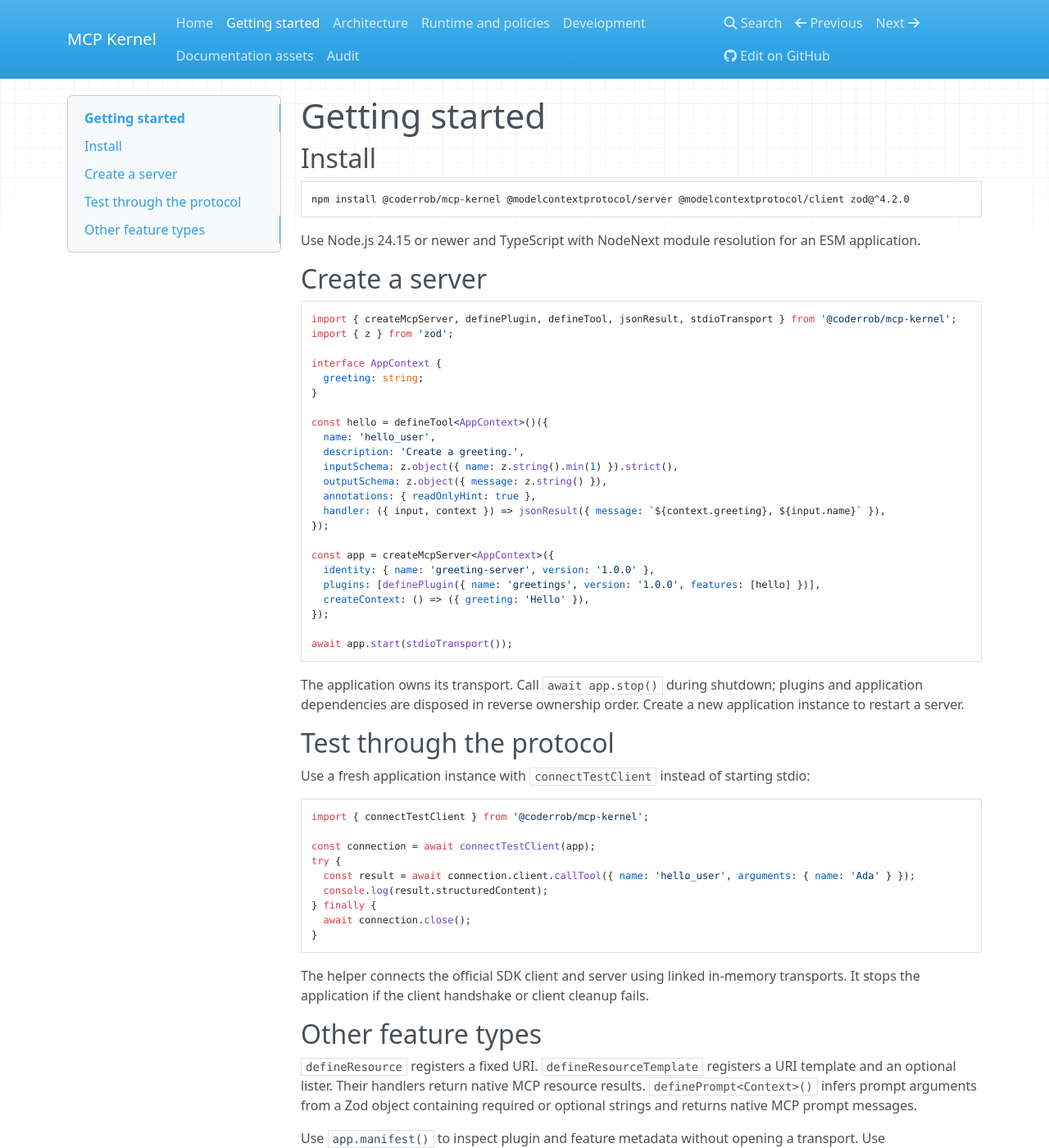
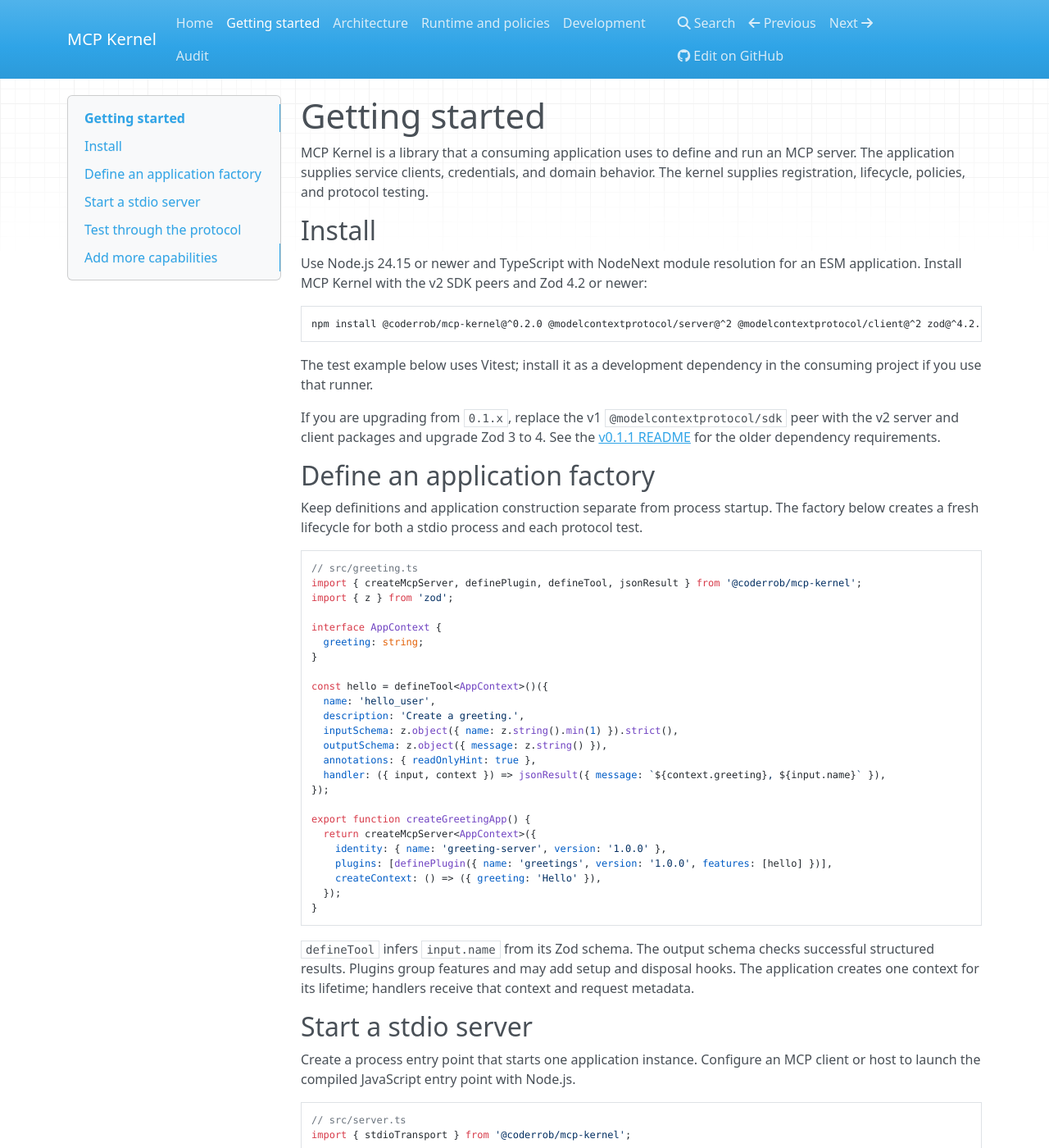
Before and after one commit to Coderrob/mcp-kernel, an MkDocs documentation site: the page built from docs/getting-started.md, in a window 1280 px wide and 1400 px high. Shown: the whole window at 82% size. Built offline with MkDocs 1.6.1, drawn with Linux system fonts in a browser that asks for light colours; nearby versions of some CDN libraries; some of the changed text lies outside the part shown.

Commit message:
Release v0.2.0: MCP SDK v2 and product documentation (#5)
* chore: prepare v0.2.0 release

* docs: remove unused logo generation prompt

---------

Co-authored-by: coderrob <rob@coderrob.cm>

````diff
--- a/docs/getting-started.md
+++ b/docs/getting-started.md
@@ -1,17 +1,26 @@
 # Getting started
+
+MCP Kernel is a library that a consuming application uses to define and run an MCP server. The application supplies service clients, credentials, and domain behavior. The kernel supplies registration, lifecycle, policies, and protocol testing.
 
 ## Install
 
+Use Node.js 24.15 or newer and TypeScript with NodeNext module resolution for an ESM application. Install MCP Kernel with the v2 SDK peers and Zod 4.2 or newer:
+
 ```bash
-npm install @coderrob/mcp-kernel @modelcontextprotocol/server @modelcontextprotocol/client zod@^4.2.0
+npm install @coderrob/mcp-kernel@^0.2.0 @modelcontextprotocol/server@^2 @modelcontextprotocol/client@^2 zod@^4.2.0
 ```
 
-Use Node.js 24.15 or newer and TypeScript with NodeNext module resolution for an ESM application.
+The test example below uses Vitest; install it as a development dependency in the consuming project if you use that runner.
 
-## Create a server
+If you are upgrading from `0.1.x`, replace the v1 `@modelcontextprotocol/sdk` peer with the v2 server and client packages and upgrade Zod 3 to 4. See the [v0.1.1 README](https://github.com/Coderrob/mcp-kernel/blob/v0.1.1/README.md) for the older dependency requirements.
+
+## Define an application factory
+
+Keep definitions and application construction separate from process startup. The factory below creates a fresh lifecycle for both a stdio process and each protocol test.
 
 ```typescript
-import { createMcpServer, definePlugin, defineTool, jsonResult, stdioTransport } from '@coderrob/mcp-kernel';
+// src/greeting.ts
+import { createMcpServer, definePlugin, defineTool, jsonResult } from '@coderrob/mcp-kernel';
 import { z } from 'zod';
 
 interface AppContext {
@@ -27,37 +36,65 @@ const hello = defineTool<AppContext>()({
   handler: ({ input, context }) => jsonResult({ message: `${context.greeting}, ${input.name}` }),
 });
 
-const app = createMcpServer<AppContext>({
-  identity: { name: 'greeting-server', version: '1.0.0' },
-  plugins: [definePlugin({ name: 'greetings', version: '1.0.0', features: [hello] })],
-  createContext: () => ({ greeting: 'Hello' }),
-});
-
-await app.start(stdioTransport());
+export function createGreetingApp() {
+  return createMcpServer<AppContext>({
+    identity: { name: 'greeting-server', version: '1.0.0' },
+    plugins: [definePlugin({ name: 'greetings', version: '1.0.0', features: [hello] })],
+    createContext: () => ({ greeting: 'Hello' }),
+  });
+}
 ```
 
-The application owns its transport. Call `await app.stop()` during shutdown; plugins and application dependencies are disposed in reverse ownership order. Create a new application instance to restart a server.
+`defineTool` infers `input.name` from its Zod schema. The output schema checks successful structured results. Plugins group features and may add setup and disposal hooks. The application creates one context for its lifetime; handlers receive that context and request metadata.
+
+## Start a stdio server
+
+Create a process entry point that starts one application instance. Configure an MCP client or host to launch the compiled JavaScript entry point with Node.js.
+
+```typescript
+// src/server.ts
+import { stdioTransport } from '@coderrob/mcp-kernel';
+
+import { createGreetingApp } from './greeting.js';
+
+const app = createGreetingApp();
+await app.start(stdioTransport());
+
+for (const signal of ['SIGINT', 'SIGTERM'] as const) {
+  process.once(signal, () => {
+    void app.stop(signal);
+  });
+}
+```
+
+Stdio reserves stdout for MCP messages. Send logs to stderr with `createStderrLogger`, and keep secrets out of free-form log messages. `stop` closes the SDK server and disposes initialized plugins and application context. It is terminal: create another application instance to restart.
 
 ## Test through the protocol
 
-Use a fresh application instance with `connectTestClient` instead of starting stdio:
+Use a **new** application instance for an in-memory test. `connectTestClient` starts it on linked official SDK transports and returns a client plus an idempotent cleanup method.
 
 ```typescript
+// test/greeting.test.ts
 import { connectTestClient } from '@coderrob/mcp-kernel';
+import { expect, it } from 'vitest';
 
-const connection = await connectTestClient(app);
-try {
-  const result = await connection.client.callTool({ name: 'hello_user', arguments: { name: 'Ada' } });
-  console.log(result.structuredContent);
-} finally {
-  await connection.close();
-}
+import { createGreetingApp } from '../src/greeting.js';
+
+it('greets a caller through MCP', async () => {
+  const connection = await connectTestClient(createGreetingApp());
+  try {
+    const result = await connection.client.callTool({ name: 'hello_user', arguments: { name: 'Ada' } });
+    expect(result.structuredContent).toEqual({ message: 'Hello, Ada' });
+  } finally {
+    await connection.close();
+  }
+});
 ```
 
-The helper connects the official SDK client and server using linked in-memory transports. It stops the application if the client handshake or client cleanup fails.
+This exercises SDK registration, input validation, invocation, result conversion, and cleanup. Add tests in the consuming application for its actual stdio or HTTP startup, authentication, and service integrations.
 
-## Other feature types
+## Add more capabilities
 
-`defineResource` registers a fixed URI. `defineResourceTemplate` registers a URI template and an optional lister. Their handlers return native MCP resource results. `definePrompt<Context>()` infers prompt arguments from a Zod object containing required or optional strings and returns native MCP prompt messages.
+`defineResource` registers a fixed URI; `defineResourceTemplate` registers a parameterized URI and optional lister. Their handlers return native MCP resource results. `definePrompt<Context>()` infers prompt arguments from a Zod object of required or optional strings and returns native MCP prompt messages.
 
-Use `app.manifest()` to inspect plugin and feature metadata without opening a transport. Use `app.listFeatures()` when building application tooling around the compiled definitions.
+Use `app.manifest()` to inspect deterministic plugin and feature metadata without starting a transport. Use `app.listFeatures()` when tooling needs the compiled definitions. See [Architecture](architecture.md) for ownership boundaries and [Runtime and policies](runtime.md) for middleware, authorization, caching, and cancellation.
--- a/mkdocs.yml
+++ b/mkdocs.yml
@@ -11,7 +11,6 @@ nav:
   - Architecture: architecture.md
   - Runtime and policies: runtime.md
   - Development: development.md
-  - Documentation assets: assets/README.md
   - Audit: audit.md
 validation:
   nav:
--- a/package.json
+++ b/package.json
@@ -1,6 +1,6 @@
 {
   "name": "@coderrob/mcp-kernel",
-  "version": "0.1.1",
+  "version": "0.2.0",
   "description": "A type-safe application kernel for composing Model Context Protocol servers.",
   "license": "GPL-3.0-only",
   "author": "Robert Lindley",
````
Also changed, not shown: CHANGELOG.md (+9 -2 lines), README.md (+23 -37 lines), docs/assets/README.md (deleted, +0 -11 lines), docs/assets/logo-prompt.txt (deleted, +0 -7 lines), docs/development.md (+5 -1 lines), docs/index.md (+12 -9 lines), docs/runtime.md (+14 -0 lines), 1 other file.
